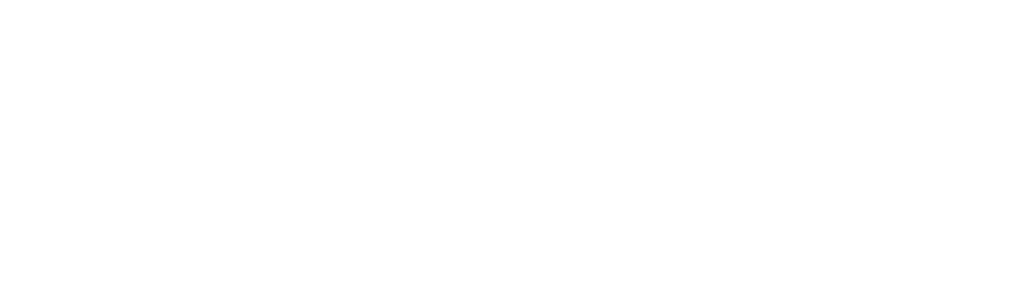
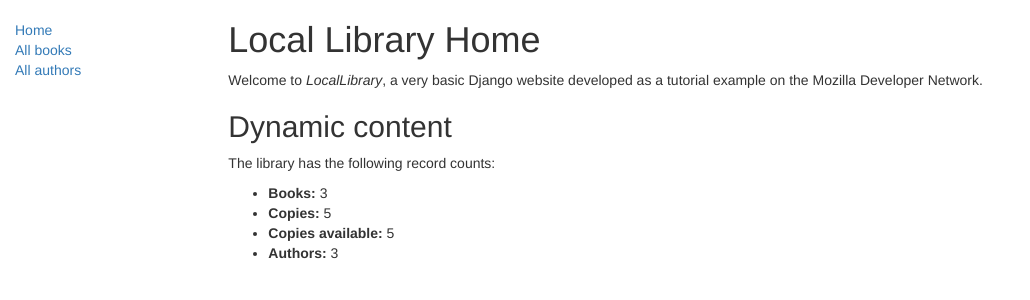
Before and after one commit to Hawk691/library, a Django app: page /catalog/ in a window 1280 px wide. Before the commit the part shown is empty. Shown: the top 300 px of the page, without its empty margins (0-1030 px from the left). Run offline with Django 3.2, Linux system fonts and the light colour scheme; data comes from the database, SQL or seed files in the repository; some libraries are stand-ins or nearby versions.

Commit message:
index template consistent

```diff
--- /dev/null
+++ b/catalog/static/css/styles.css
@@ -0,0 +1,5 @@
+.sidebar-nav {
+   margin-top: 20px;
+   padding: 0;
+   list-style: none;
+}
--- a/catalog/templates/base_generic.html
+++ b/catalog/templates/base_generic.html
@@ -1,5 +1,6 @@
 <DOCTYPE html>
 <html lang="en">
+
 <head>
     {% block title %}<title>Local Library</title>{% endblock %}
     <meta charset="utf-8">
@@ -12,6 +13,7 @@
     {% load static %}
     <link rel="stylesheet" href="{% static 'css/styles.css' %}">
 </head>
+
 <body>
     <div class='container-fluid'>
         <div class='row'>
@@ -19,3 +21,16 @@
                 {% block sidebar %}
                 <ul class='sidebar-nav'>
                     <li><a href="{% url 'index' %}">Home</a></li>
+                    <li><a href="">All books</a></li>
+                    <li><a href="">All authors</a></li>
+                </ul>
+                {% endblock %}
+            </div>
+            <div class="col-sm-10 ">
+                {% block content %}
+                {% endblock %}
+            </div>
+        </div>
+    </div>
+</body>
+</html>
--- a/catalog/templates/index.html
+++ b/catalog/templates/index.html
@@ -0,0 +1,22 @@
+{% extends "base_generic.html" %}
+
+<head>
+    {% block titile %}<title>Local Library Index</title>{% endblock %}
+</head>
+
+{% block content %}
+<h1>Local Library Home</h1>
+
+  <p>Welcome to <em>LocalLibrary</em>, a very basic Django website developed as a tutorial example on the Mozilla Developer Network.</p>
+
+  <h2>Dynamic content</h2>
+
+    <p>The library has the following record counts:</p>
+      <ul>
+          <li><strong>Books:</strong> {{ num_books }}</li>
+          <li><strong>Copies:</strong> {{ num_instances }}</li>
+          <li><strong>Copies available:</strong> {{ num_instances_available }}</li>
+          <li><strong>Authors:</strong> {{ num_authors }}</li>
+      </ul>
+
+{% endblock %}
```
